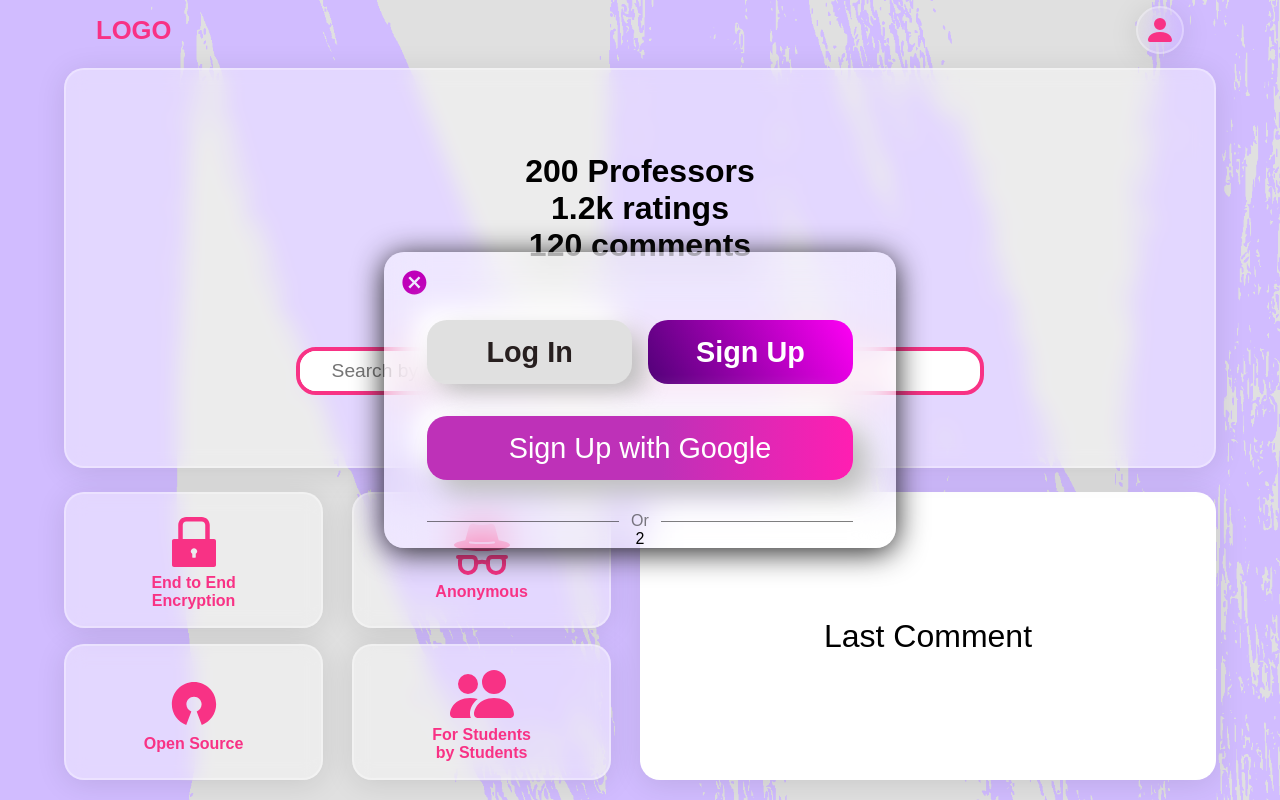
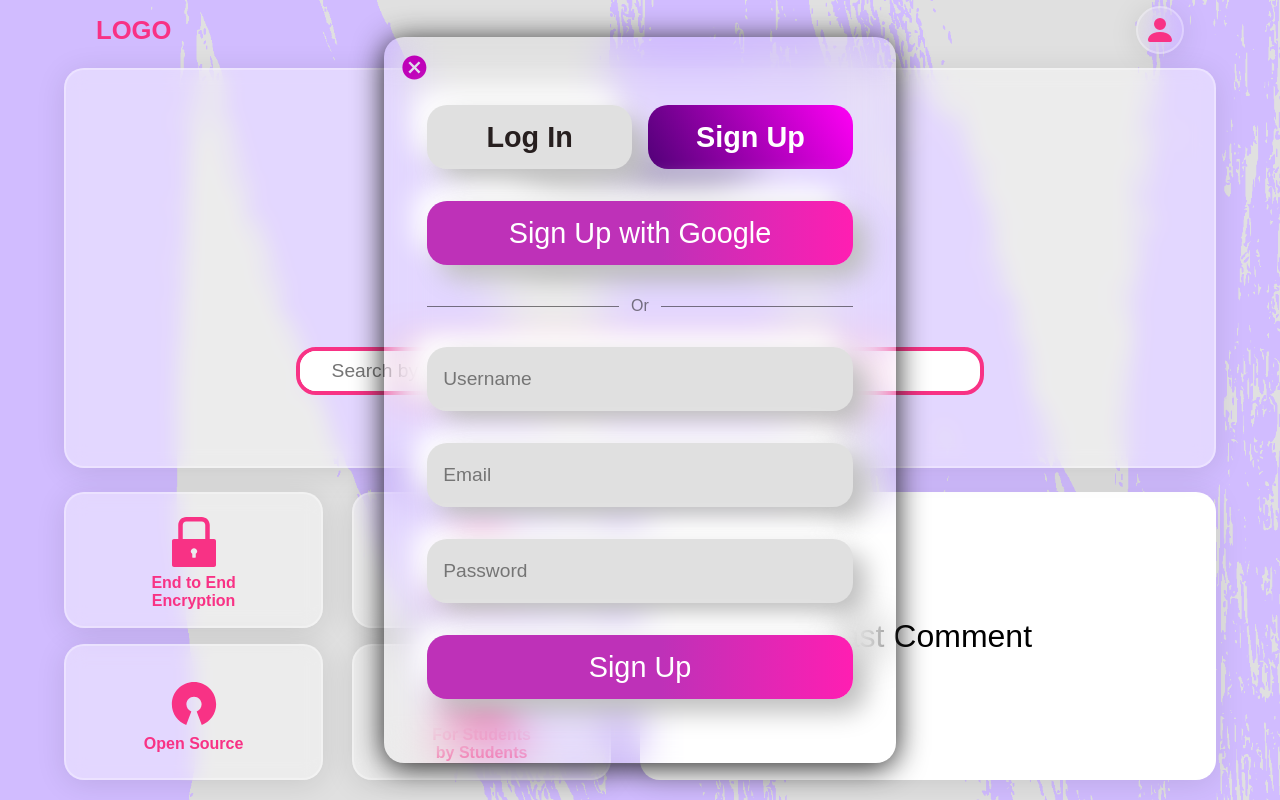
Before and after one commit to monov/rate-my-professor-alpha, a React (Vite) app: page / in a window 1280 px wide. Both pictures are taken after a click on the element 1160 px from the left and 30 px from the top of the page. Built offline with nearby package versions, Linux system fonts and the light colour scheme.

Commit message:
bug fixes

```diff
--- a/src/components/Logpopup.css
+++ b/src/components/Logpopup.css
@@ -123,7 +123,7 @@
   width: 40%;
   min-width: 345px;
   position: absolute;
-  background: var(--glass-color);
+  background: transparent;
   backdrop-filter: blur(20px);
   -webkit-backdrop-filter: blur(20px);
   box-shadow: 0 4px 30px #1f1f1f;
@@ -167,6 +167,7 @@
   flex-direction: column;
   width: calc(80% + 1rem);
 }
+
 .app-login-input{
   margin-top: 2rem;
   height: 4rem;
@@ -195,3 +196,38 @@
   align-items: center;
   justify-content: center;
 }
+
+.app-signup-wrapper{
+  display: flex;
+  flex-direction: column;
+  width: calc(80% + 1rem);
+}
+
+.app-signup-input{
+  margin-top: 2rem;
+  height: 4rem;
+  border-radius: 20px;
+  outline: none;
+  padding: 0 0 0 1rem;
+  font-size: 1.2rem;
+  background: #e0e0e0;
+  box-shadow:  13px 13px 26px #bebebe,
+             -13px -13px 26px #ffffff;
+  border: none;
+}
+
+.app-signup-button{
+  height: 4rem;
+  margin-top: 2rem;
+  margin-bottom: 4rem;
+  background: linear-gradient(90deg, #BE31B8 55%, #FF1EB2);
+  cursor: pointer;
+  box-shadow:  13px 13px 26px #bebebe,
+             -13px -13px 26px #ffffff;
+             color: white;
+  font-size: 1.8rem;
+  border-radius: 20px;
+  display: flex;
+  align-items: center;
+  justify-content: center;
+}
--- a/src/components/Logpopup.jsx
+++ b/src/components/Logpopup.jsx
@@ -59,7 +59,7 @@ const Applogin = () => {
 
     <div className="app-login-wrapper">
       <input className="app-login-input username" placeholder="Username" type="text" />
-      <input className="app-login-input password" placeholder="Password" type="text" />
+      <input className="app-login-input password" placeholder="Password" type="password" />
       <div className="app-login-button">Log In</div>
     </div>
 
@@ -67,5 +67,12 @@ const Applogin = () => {
 };
 
 const Appsignup = () => {
-  return <>2</>;
+  return (
+    <div className="app-signup-wrapper">
+      <input className="app-signup-input username" placeholder="Username" type="text" />
+      <input className="app-signup-input email" placeholder="Email" type="email" />
+      <input className="app-signup-input password" placeholder="Password" type="password" />
+      <div className="app-signup-button">Sign Up</div>
+    </div>
+  );
 };
```
